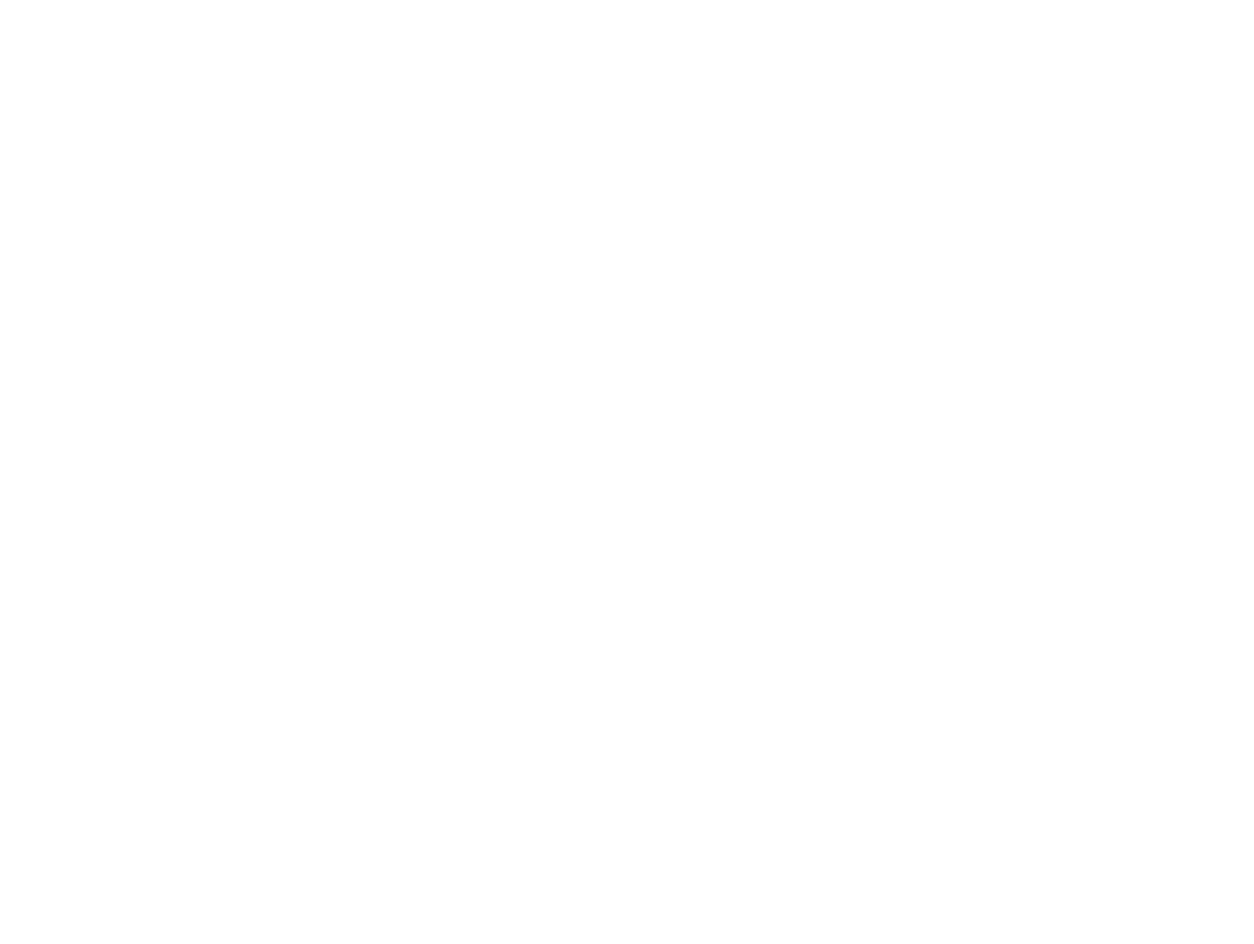
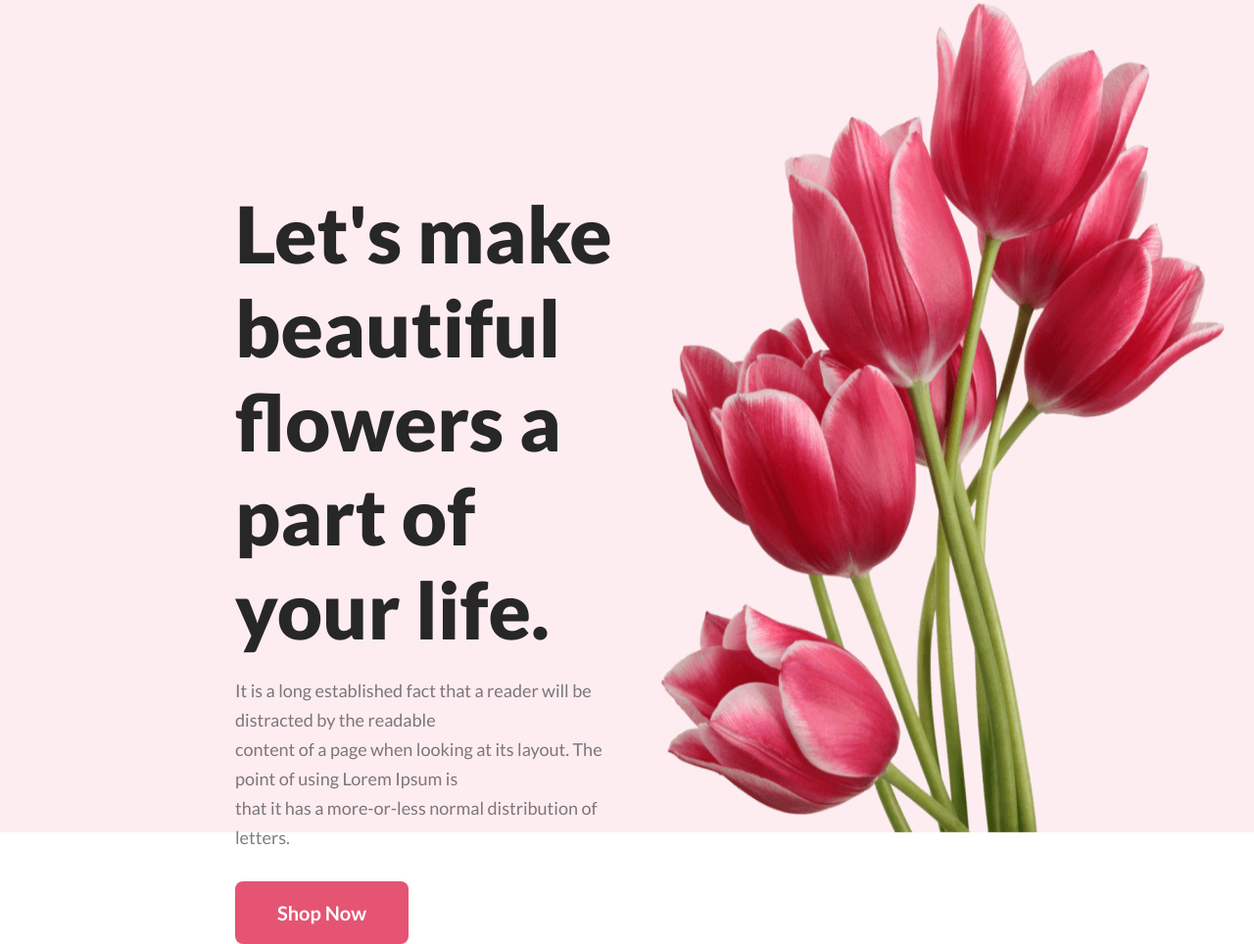
Before and after one commit to ShahrinAlfi/first-assignment, a plain HTML site: page index.html in a window 1280 px wide. Shown: the whole page at 98% size. Before the commit the page ends 800 px from the top, so only its background shows below. Drawn offline with nearby package versions, Linux system fonts and the light colour scheme.

Commit message:
banner added

```diff
--- a/index.html
+++ b/index.html
@@ -4,9 +4,27 @@
     <meta charset="UTF-8">
     <meta name="viewport" content="width=device-width, initial-scale=1.0">
     <title>First-Assignment</title>
+
+    <link rel="preconnect" href="https://fonts.googleapis.com">
+<link rel="preconnect" href="https://fonts.gstatic.com" crossorigin>
+<link href="https://fonts.googleapis.com/css2?family=Lato:wght@400;700;900&family=Open+Sans:wght@400;600;700;800&display=swap" rel="stylesheet">
+    <link rel="stylesheet" href="./style.css">
 </head>
 <body>
     <header>
+
+        <div class="banner">
+            <div class="banner-left">
+                <h1 class="banner-title">Let's make<br>beautiful flowers a <br> part of your life.</h1>
+                <p class="descroption-text">It is a long established fact that a reader will be distracted by the readable <br> content of a page when looking at its layout. The point of using Lorem Ipsum is <br>that it has a more-or-less normal distribution of letters.
+                </p>
+                <button class="btn-primary">Shop Now</button>
+            </div>
+            <div class="banner-right">
+                    <img src="./images/pngwing 10.png" alt="images">
+            </div>
+
+        </div>
 
     </header>
     <main>
--- a/style.css
+++ b/style.css
@@ -0,0 +1,63 @@
+* {
+  margin: 0;
+  padding: 0;
+}
+
+/* ===================== main style =========== */
+body {
+  font-family: "Lato", sans-serif;
+  font-family: "Open Sans", sans-serif;
+}
+.btn-primary {
+  color: #fff;
+  font-family: Lato;
+  font-size: 20px;
+  font-weight: 700;
+  border-radius: 8px;
+  background: #E55473;
+  border: 0;
+  padding: 20px 43px;
+}
+/* ==================== header & banner section style ============ */
+header {
+  background: rgba(229, 84, 115, 0.1);
+  height: 850px;
+}
+
+.banner{
+  display: flex;
+  justify-content: space-around;
+}
+
+.banner-left{
+  margin-left: 240px;
+  margin-top: 190px;
+}
+.banner-title {
+  color: #272727;
+  font-family: Lato;
+  font-size: 80px;
+  font-weight: 800;
+  margin-bottom: 20px;
+}
+.descroption-text{
+    color: rgba(39, 39, 39, 0.60);
+    font-family: Lato;
+    font-size: 18px;
+    font-weight: 400;
+    line-height: 30px;
+
+}
+
+header  .btn-primary{
+    margin-top: 30px;
+}
+
+.banner-right > img{
+    width: 635px;
+    height: 850px;
+    posotion
+}
+.banner-left{
+
+}
```
